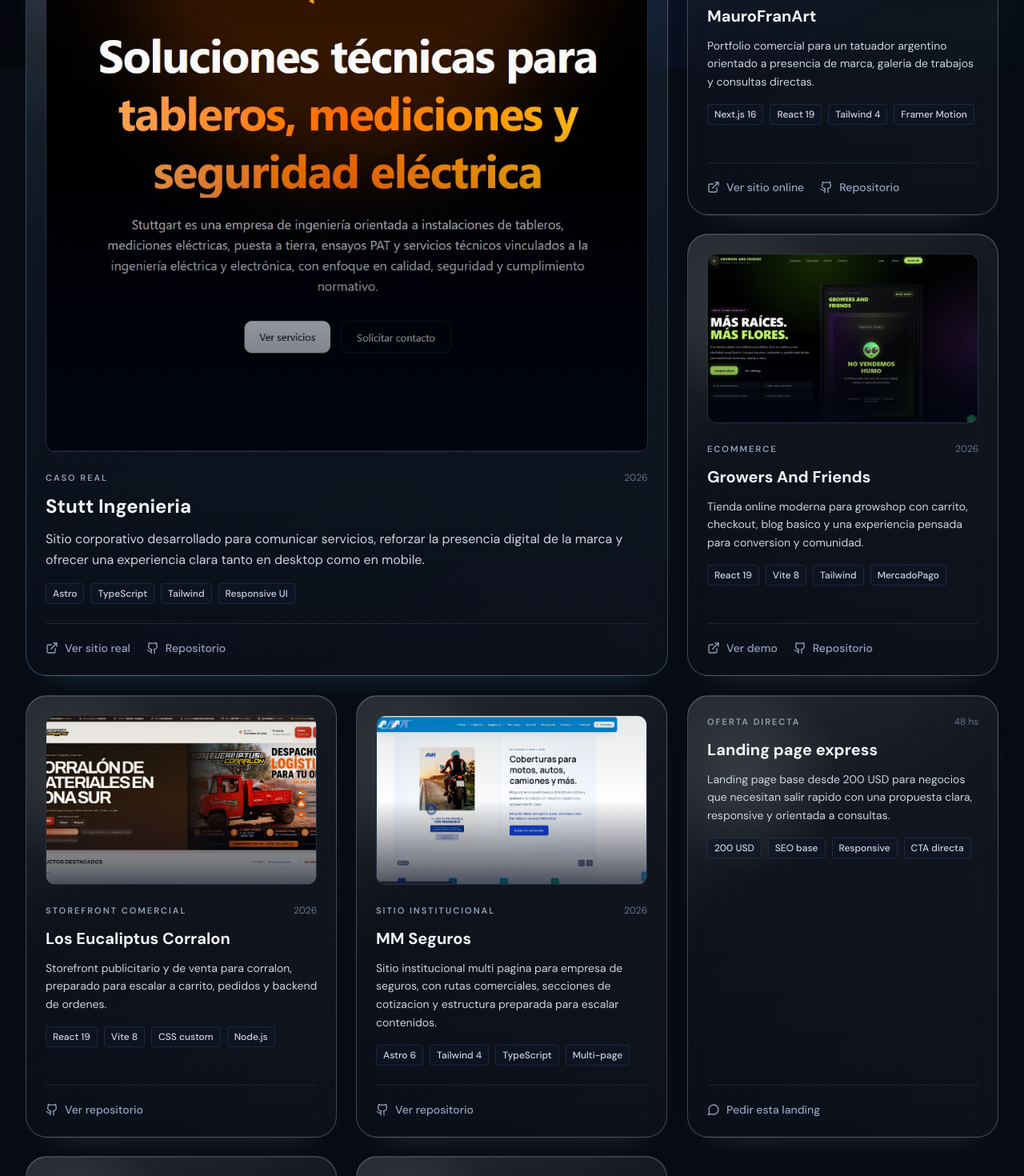
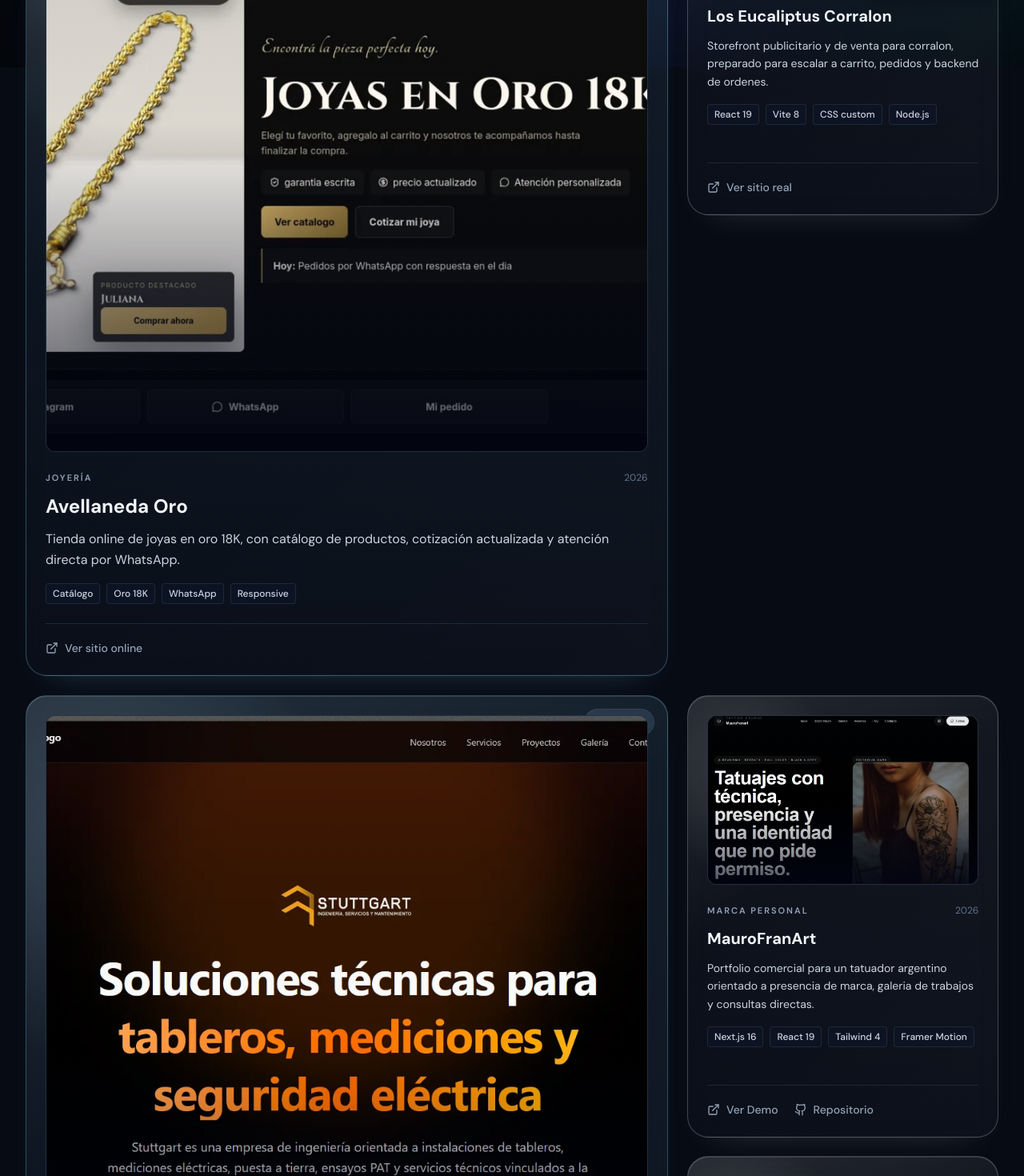
Before and after one commit to juansilva02/portfolio, a React (Vite) app in the folder apps/web/: page /projects in a window 1280 px wide. Shown: the part 780-2250 px from the top of the page at 80% size. Built offline with nearby package versions, Linux system fonts and the light colour scheme.

Commit message:
feat: agrega Avellaneda Oro al portfolio

```diff
--- a/apps/web/src/data/projects.js
+++ b/apps/web/src/data/projects.js
@@ -3,6 +3,31 @@
 // Antes esta lista estaba duplicada en FeaturedWork.jsx y ProjectsPage.jsx.
 
 export const projects = [
+  {
+    title: 'Avellaneda Oro',
+    category: 'Joyería',
+    year: '2026',
+    description:
+      'Tienda online de joyas en oro 18K, con catálogo de productos, cotización actualizada y atención directa por WhatsApp.',
+    tech: ['Catálogo', 'Oro 18K', 'WhatsApp', 'Responsive'],
+    image: '/images/avellaneda-oro.webp',
+    demoUrl: 'https://avellanedaoro.com/',
+    demoLabel: 'Ver sitio online',
+    featured: true,
+    showInFeatured: true,
+  },
+    {
+    title: 'Los Eucaliptus Corralon',
+    category: 'Storefront comercial',
+    year: '2026',
+    description:
+      'Storefront publicitario y de venta para corralon, preparado para escalar a carrito, pedidos y backend de ordenes.',
+    tech: ['React 19', 'Vite 8', 'CSS custom', 'Node.js'],
+    image: '/images/corralon-losecualiptus-web.webp',
+    demoUrl: 'https://www.corralonloseucaliptus.com',
+    demoLabel: 'Ver sitio real',
+    showInFeatured: true,
+  },
   {
     title: 'Stutt Ingenieria',
     category: 'Caso real',
@@ -12,9 +37,7 @@ export const projects = [
     tech: ['Astro', 'TypeScript', 'Tailwind', 'Responsive UI'],
     image: '/images/stutt-ingenieria.webp',
     demoUrl: 'https://www.stuttingenieria.com/',
-    repoUrl: 'https://github.com/juansilva02/stuttgart',
     demoLabel: 'Ver sitio real',
-    repoLabel: 'Repositorio',
     featured: true,
     showInFeatured: true,
   },
@@ -28,7 +51,7 @@ export const projects = [
     image: '/images/maurofranart-web.webp',
     demoUrl: 'https://maurofranart.zuzudev.pro/',
     repoUrl: 'https://github.com/juansilva02/maurofranart-portfolio',
-    demoLabel: 'Ver sitio online',
+    demoLabel: 'Ver Demo',
     repoLabel: 'Repositorio',
     showInFeatured: true,
   },
@@ -47,18 +70,6 @@ export const projects = [
     showInFeatured: true,
   },
   {
-    title: 'Los Eucaliptus Corralon',
-    category: 'Storefront comercial',
-    year: '2026',
-    description:
-      'Storefront publicitario y de venta para corralon, preparado para escalar a carrito, pedidos y backend de ordenes.',
-    tech: ['React 19', 'Vite 8', 'CSS custom', 'Node.js'],
-    image: '/images/corralon-losecualiptus-web.webp',
-    repoUrl: 'https://github.com/juansilva02/web_loseucaliptos',
-    repoLabel: 'Ver repositorio',
-    showInFeatured: true,
-  },
-  {
     title: 'MM Seguros',
     category: 'Sitio institucional',
     year: '2026',
@@ -66,8 +77,10 @@ export const projects = [
       'Sitio institucional multi pagina para empresa de seguros, con rutas comerciales, secciones de cotizacion y estructura preparada para escalar contenidos.',
     tech: ['Astro 6', 'Tailwind 4', 'TypeScript', 'Multi-page'],
     image: '/images/mmseguros-web.webp',
+    demoUrl: 'https://mmseguros.zuzudev.pro/',
     repoUrl: 'https://github.com/juansilva02/mmseguros',
-    repoLabel: 'Ver repositorio',
+    demoLabel: 'Ver demo',
+    repoLabel: 'Repositorio',
     showInFeatured: true,
   },
   {
@@ -105,5 +118,5 @@ export const projects = [
   },
 ];
 
-// Solo los que se muestran en la home (los 5 casos reales con imagen).
+//
 export const featuredProjects = projects.filter((p) => p.showInFeatured);
--- a/apps/web/src/pages/HomePage.jsx
+++ b/apps/web/src/pages/HomePage.jsx
@@ -99,8 +99,6 @@ const HomePage = () => {
                       style={{ letterSpacing: '-0.02em' }}
                     >
                       <ShinyText color="#94a3b8" speed={2.8} delay={1}>
-                        Landing Page en 48 hs.
-                        <br />
                         Software serio para empresas y comercios.
                       </ShinyText>
                     </h1>
```
Also changed, not shown: apps/web/public/images/avellaneda-oro.webp (added).
